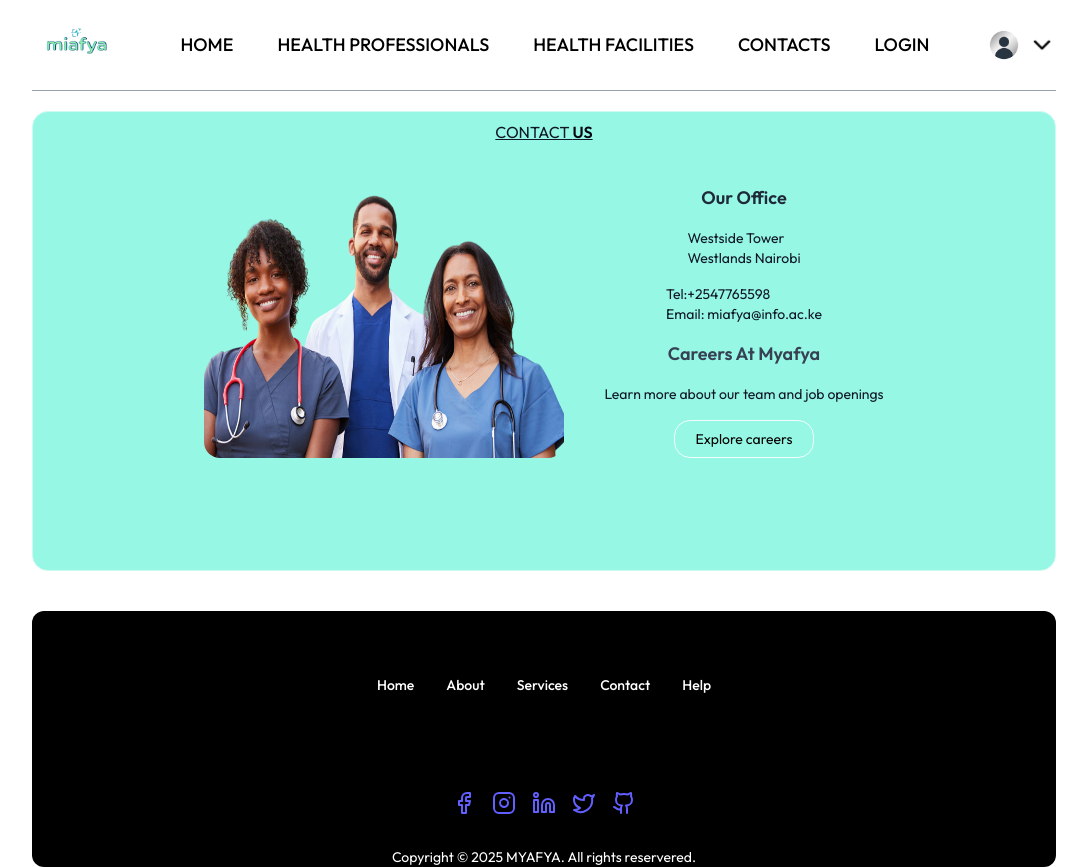
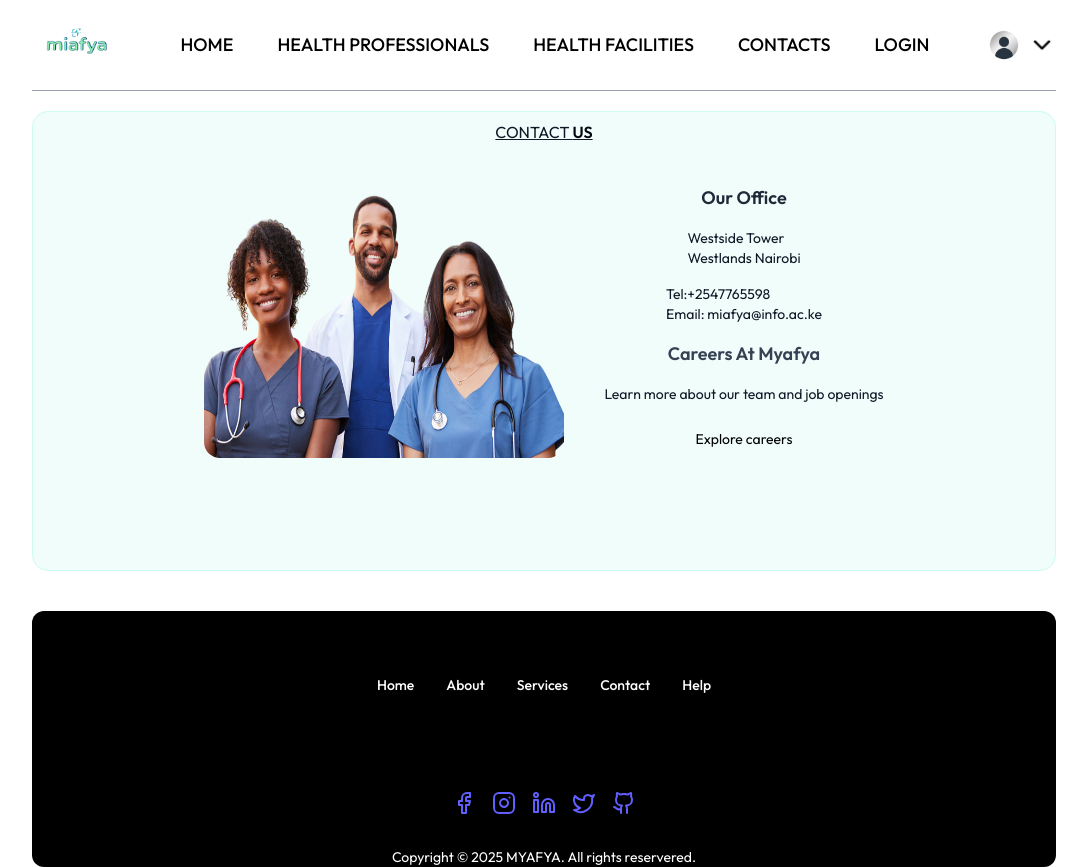
Before and after one commit to maxk254/miafya-web-app, a React (Vite) app: page /contact in a window 1280 px wide. Shown: the whole page, without its empty margins (96-1183 px from the left). Built offline with nearby package versions, Linux system fonts and the light colour scheme; no server answers.

Commit message:
addde contact details

```diff
--- a/src/pages/Contact.jsx
+++ b/src/pages/Contact.jsx
@@ -4,7 +4,7 @@
 const Contact = () => {
   const navigate = useNavigate;
   return (
-    <div className="border border-teal-100 rounded-2xl w-full m-0 bg-teal-200">
+    <div className="border border-teal-100 rounded-2xl w-full m-0 bg-teal-50">
       <div className="text-center w-full text-gray-900 underline mt-2">
         <p>
           CONTACT <span className="text-gray-950 font-semibold">US</span>
```
